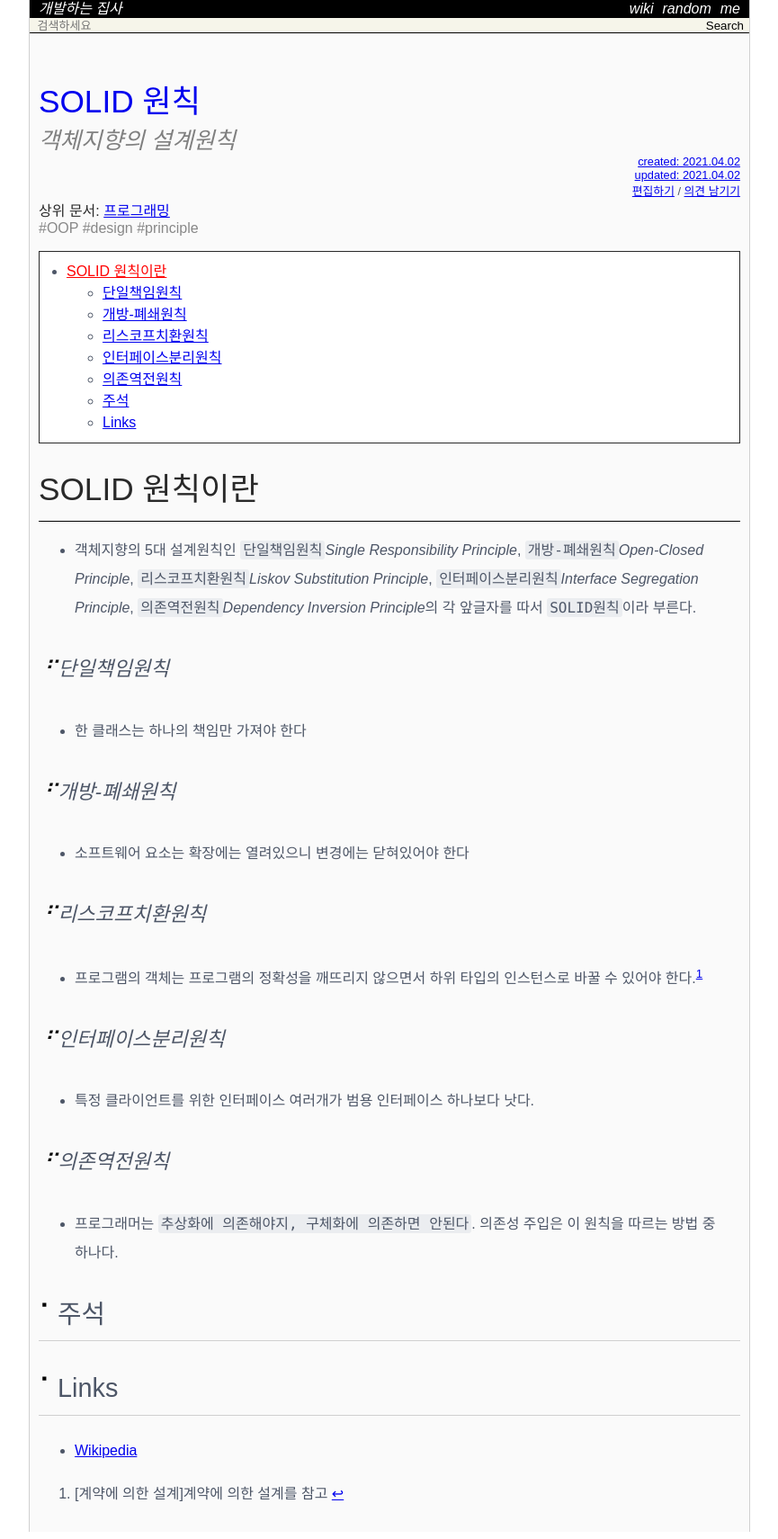
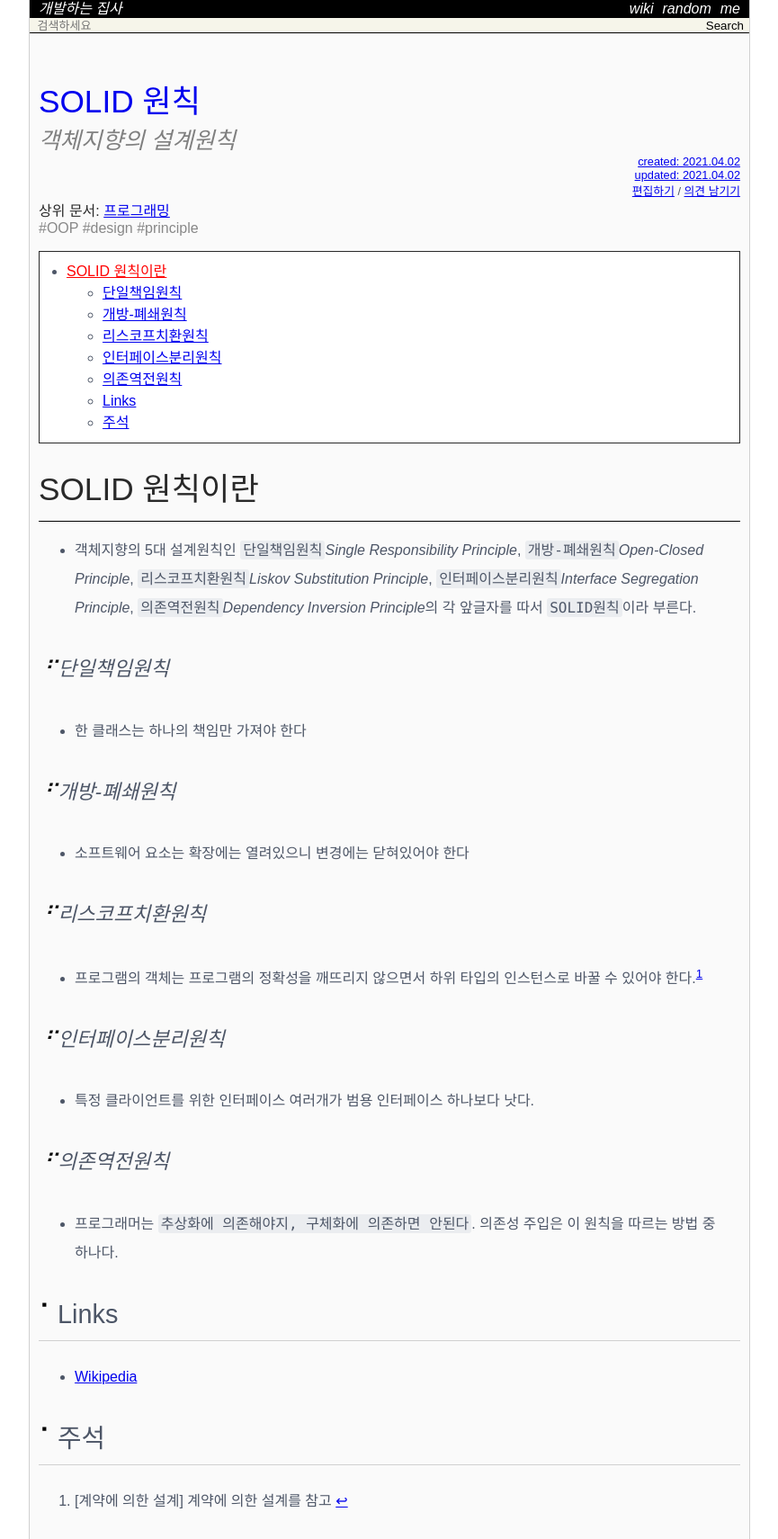
Before and after one commit to Achelous1/achelous1.github.io, a Jekyll site: the page built from _wiki/solid-principle.md, in a window 1280 px wide. Shown: the whole page at 90% size, without its empty margins (207-1072 px from the left). Built offline with Jekyll 4.4.1, drawn with Linux system fonts in a browser that asks for light colours; nearby versions of some CDN libraries; some web fonts are replaced; comment, search, counter and statistics services are not loaded; part of the change alters nothing that is shown.

```diff
--- a/_wiki/solid-principle.md
+++ b/_wiki/solid-principle.md
@@ -3,7 +3,7 @@ layout  : wiki
 title   : SOLID 원칙
 summary : 객체지향의 설계원칙
 date    : 2021-04-02 14:38:52 +0900
-updated : 2021-04-02 15:06:40 +0900
+updated : 2021-04-02 15:09:33 +0900
 tag     : OOP design principle
 toc     : true
 public  : true
@@ -31,8 +31,8 @@ latex   : false
 #### 의존역전원칙
 * 프로그래머는 `추상화에 의존해야지, 구체화에 의존하면 안된다`. 의존성 주입은 이 원칙을 따르는 방법 중 하나다.
 
-## 주석
-[^DESBYCONT-1]: [계약에 의한 설계]계약에 의한 설계를 참고
-
 ## Links
 * [Wikipedia](https://ko.wikipedia.org/wiki/SOLID_(%EA%B0%9D%EC%B2%B4_%EC%A7%80%ED%96%A5_%EC%84%A4%EA%B3%84))
+
+## 주석
+[^DESBYCONT-1]: [계약에 의한 설계] 계약에 의한 설계를 참고
```
